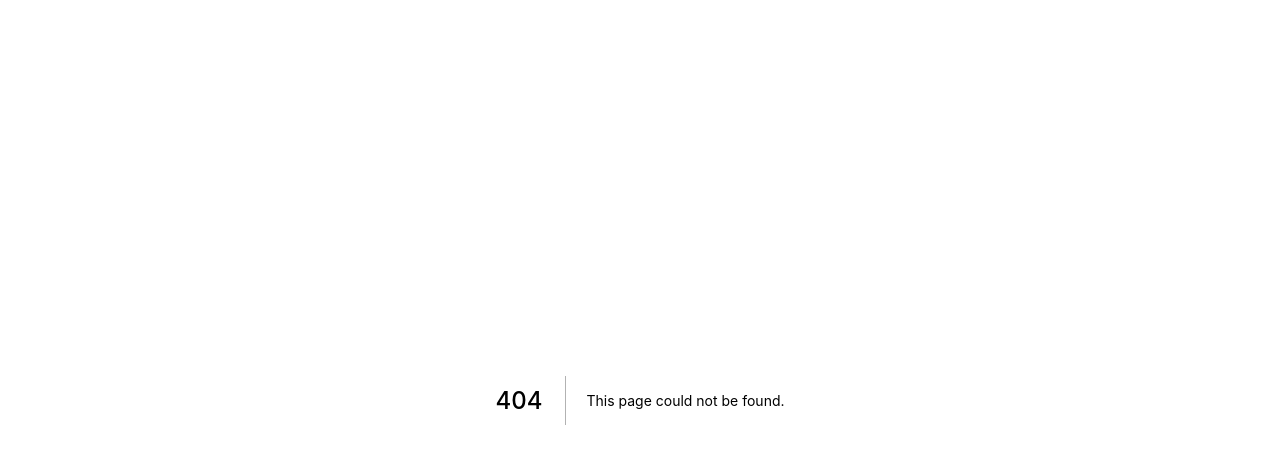
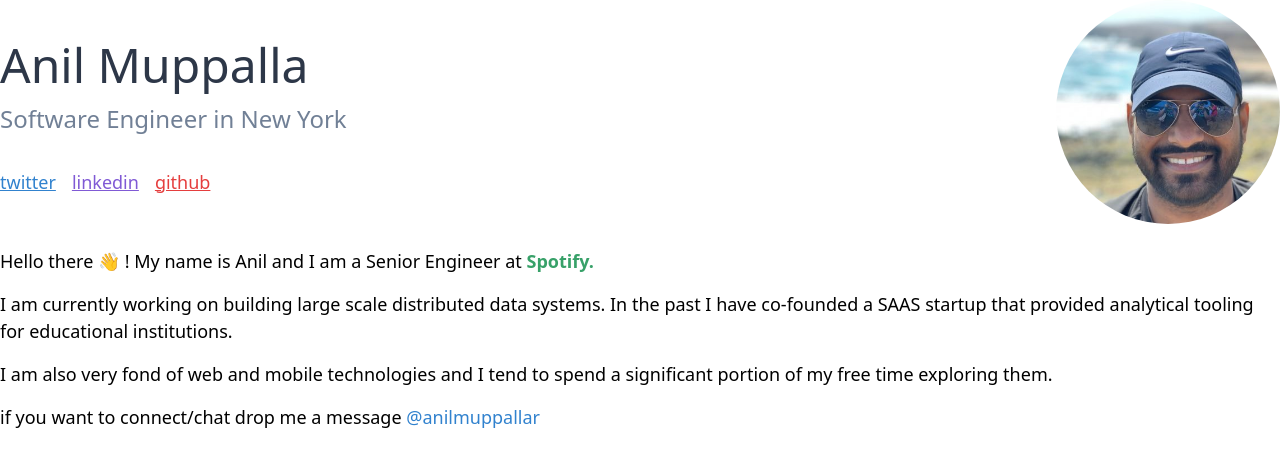
Before and after one commit to anilmuppalla/web, a Next.js app: page /components/hero in a window 1280 px wide. Before the commit this address had no page. Shown: the top 466 px of the page. Built offline with nearby package versions, Linux system fonts and the light colour scheme.

Commit message:
update tag css and code structure

```diff
--- /dev/null
+++ b/pages/components/hero.js
@@ -0,0 +1,84 @@
+function Hero(props) {
+  return (
+    <div>
+      <div className="flex space-x-48 justify-between items-center">
+        <div>
+          <h1 className="font-mono text-5xl text-gray-800">Anil Muppalla</h1>
+          <h1 className="font-mono text-2xl text-gray-600">
+            Software Engineer in New York
+          </h1>
+          <div className="mt-8 space-x-4">
+            <a
+              className="underline text-blue-600 text-lg"
+              target="_blank"
+              rel="noopener"
+              href="https://twitter.com/anilmuppallar"
+            >
+              twitter
+            </a>
+            <a
+              className="underline text-purple-600 text-lg"
+              target="_blank"
+              rel="noopener"
+              href="https://www.linkedin.com/in/anilmuppalla/"
+            >
+              linkedin
+            </a>
+            <a
+              className="underline text-red-600 text-lg"
+              target="_blank"
+              rel="noopener"
+              href="https://github.com/anilmuppalla"
+            >
+              github
+            </a>
+          </div>
+        </div>
+        <div>
+          <img
+            className="w-56 h-56 rounded-full object-cover object-right-bottom"
+            src="/img/anil_2.jpg"
+            alt="anil muppalla"
+          />
+        </div>
+      </div>
+      <div className="mt-6">
+        <div className="text-lg">
+          <p>
+            Hello there 👋 ! My name is Anil and I am a Senior Engineer at{" "}
+            <a
+              className="text-green-600 font-bold no-underline hover:underline"
+              rel="noopener"
+              target="_blank"
+              href="https://spotify.com/us"
+            >
+              Spotify.
+            </a>
+          </p>
+          <p className="mt-4">
+            I am currently working on building large scale distributed data
+            systems. In the past I have co-founded a SAAS startup that provided
+            analytical tooling for educational institutions.
+          </p>
+          <p className="mt-4">
+            I am also very fond of web and mobile technologies and I tend to
+            spend a significant portion of my free time exploring them.
+          </p>
+          <p className="mt-4">
+            if you want to connect/chat drop me a message{" "}
+            <a
+              className="text-blue-600 text-lg"
+              target="_blank"
+              rel="noopener"
+              href="https://twitter.com/anilmuppallar"
+            >
+              @anilmuppallar
+            </a>
+          </p>
+        </div>
+      </div>
+    </div>
+  );
+}
+
+export default Hero;
```
